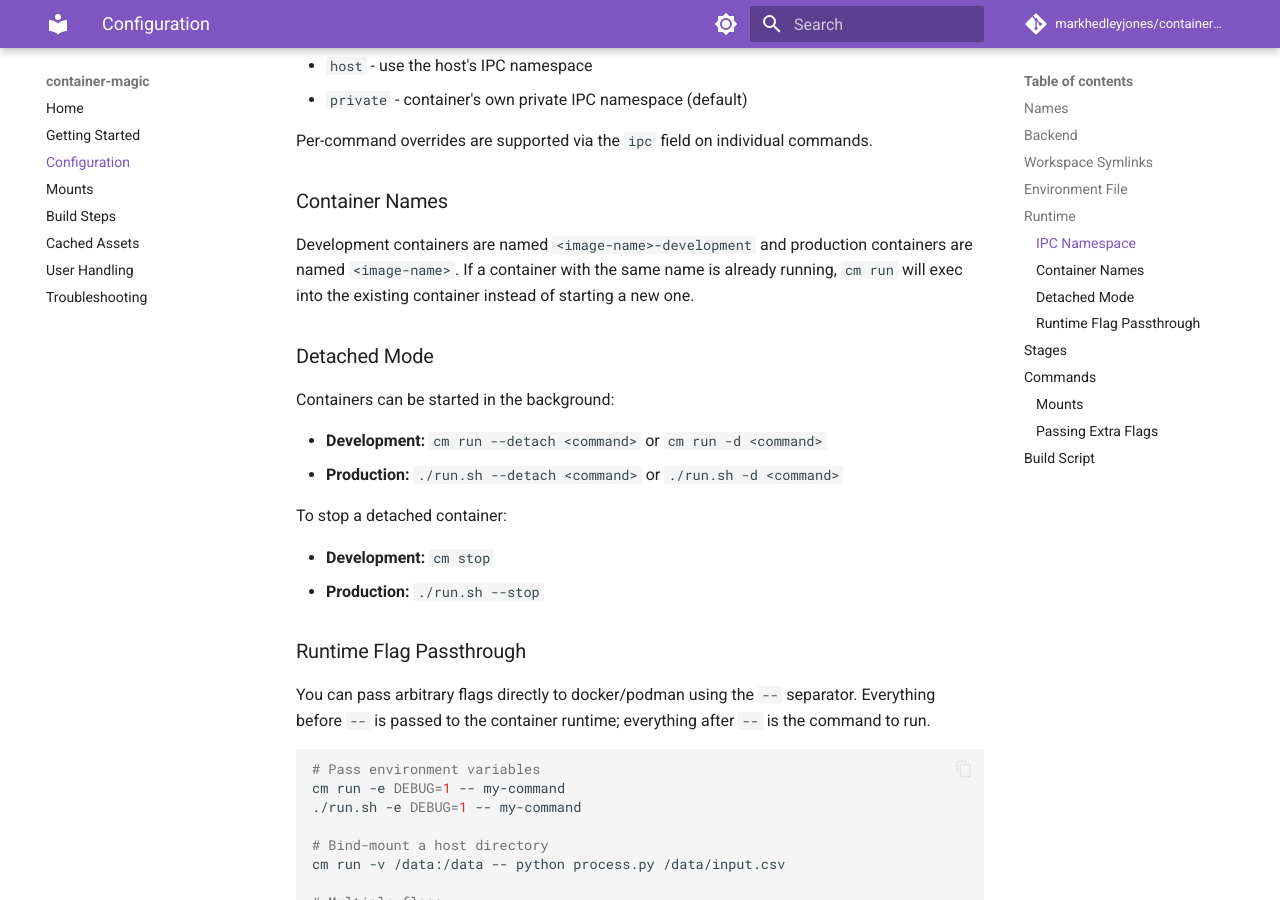
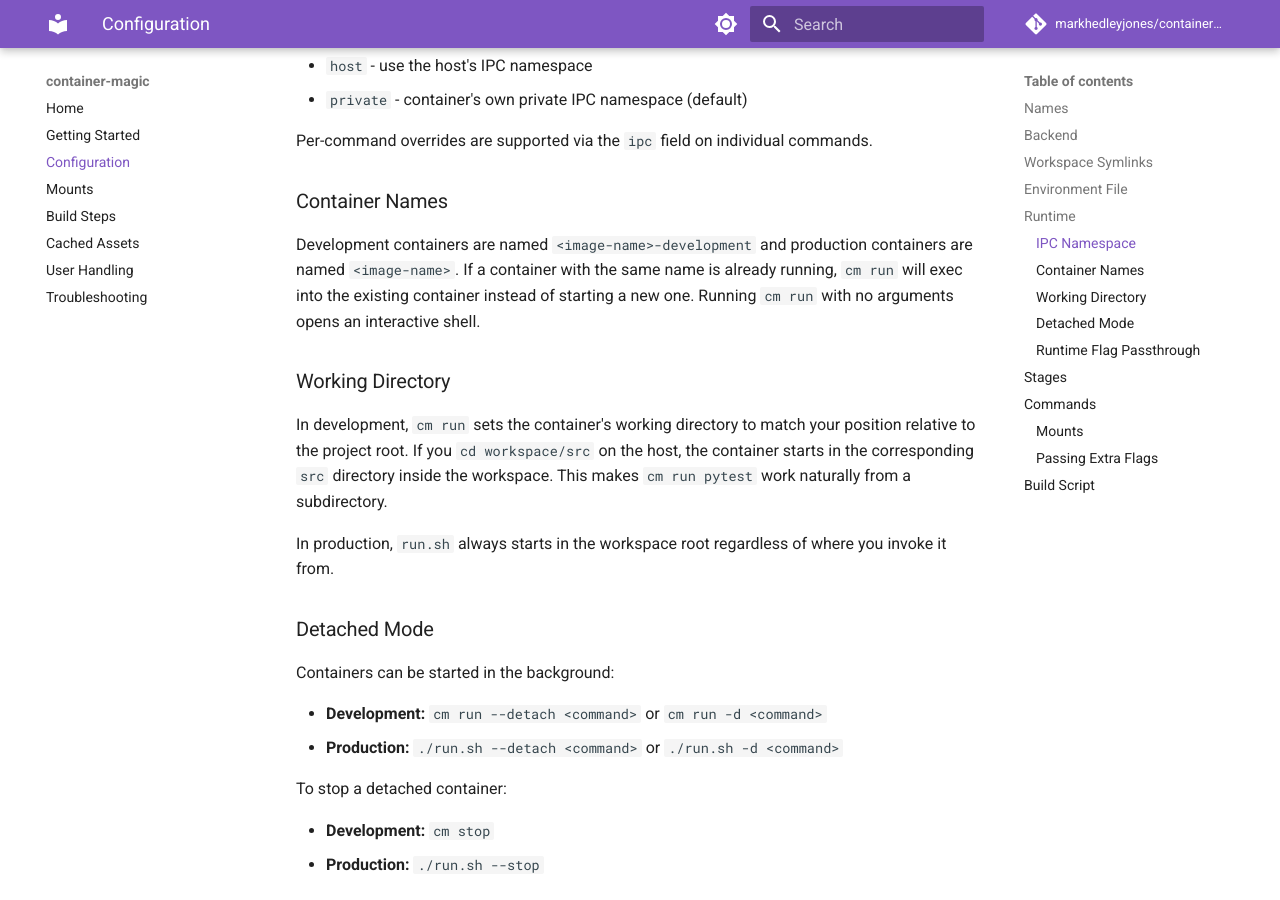
Before and after one commit to markhedleyjones/container-magic, an MkDocs documentation site: the page built from docs/configuration.md, in a window 1280 px wide and 900 px high, scrolled down 2206 px. Built offline with MkDocs 1.6.1 and Material for MkDocs 9.7.7, drawn with Linux system fonts in a browser that asks for light colours; comment, search, counter and statistics services are not loaded.

Commit message:
docs: document working directory behaviour and exec/shell

```diff
--- a/docs/configuration.md
+++ b/docs/configuration.md
@@ -93,7 +93,13 @@ Per-command overrides are supported via the `ipc` field on individual commands.
 
 ### Container Names
 
-Development containers are named `<image-name>-development` and production containers are named `<image-name>`. If a container with the same name is already running, `cm run` will exec into the existing container instead of starting a new one.
+Development containers are named `<image-name>-development` and production containers are named `<image-name>`. If a container with the same name is already running, `cm run` will exec into the existing container instead of starting a new one. Running `cm run` with no arguments opens an interactive shell.
+
+### Working Directory
+
+In development, `cm run` sets the container's working directory to match your position relative to the project root. If you `cd workspace/src` on the host, the container starts in the corresponding `src` directory inside the workspace. This makes `cm run pytest` work naturally from a subdirectory.
+
+In production, `run.sh` always starts in the workspace root regardless of where you invoke it from.
 
 ### Detached Mode
 
```
